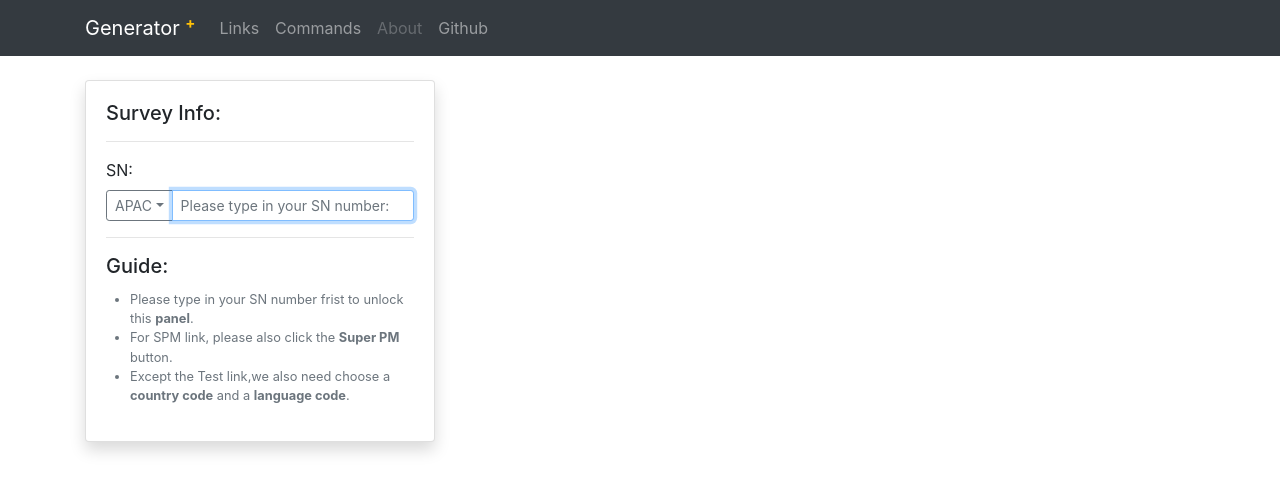
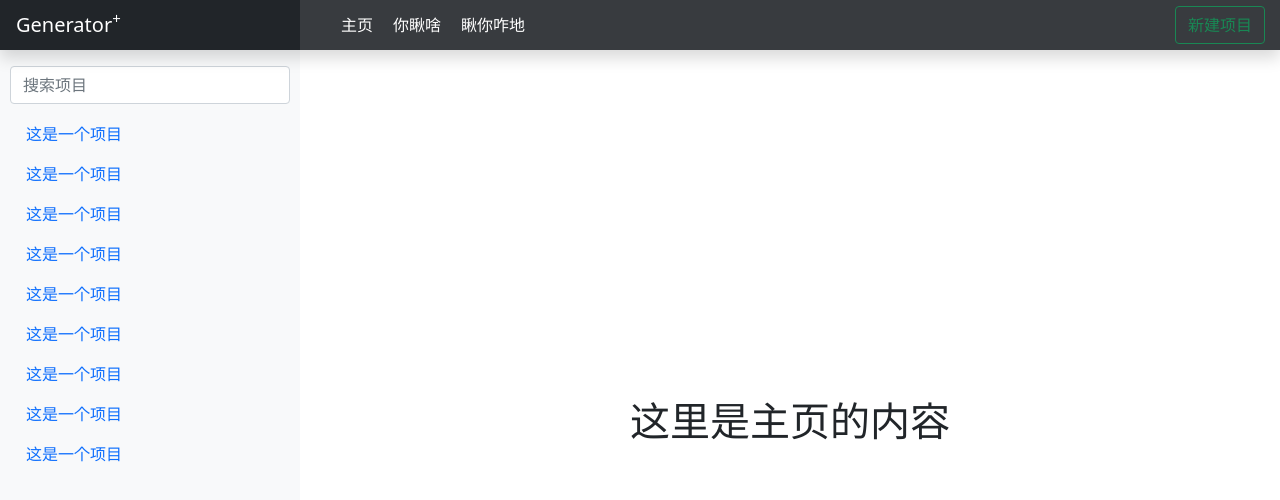
Before and after one commit to WuYunYung/generator-plus, a Vue app: page / in a window 1280 px wide. Shown: the top 500 px of the page. Built offline with nearby package versions, Linux system fonts and the light colour scheme.

Commit message:
初步确认框架

```diff
--- a/src/App.vue
+++ b/src/App.vue
@@ -1,33 +1,41 @@
 <template>
-  <div id="app">
-    <g-navbar />
-    <!-- <g-footer /> -->
-  </div>
+  <article id="app">
+    <router-view id="header" name="header"></router-view>
+    <router-view id="nav" name="nav"></router-view>
+    <router-view></router-view>
+  </article>
 </template>
 
-<script>
-import gNavbar from "./components/gNavbar.vue";
-// import gFooter from "./components/gFooter.vue";
+<style scoped>
+#app {
+  width: 100vw;
+  height: 100vh;
+  display: grid;
+  grid-template-columns: 300px 1fr;
+  grid-template-rows: 50px 1fr;
+  grid-template-areas:
+    "header header"
+    "aside main";
+}
 
-export default {
-  name: "App",
-  components: {
-    gNavbar,
-    // gFooter
-  }
-};
-</script>
-
-<style>
-body,html{
-  width: 100vw;
-  min-height: 100vh;
+#app > #header {
+  grid-area: header;
 }
-#app{
-  width: 100vw;
-  min-height: 100vh;
-  display: flex;
-  flex-direction: column;
-  justify-content: space-between;
+#app > #nav {
+  grid-area: aside;
+}
+#app > main {
+  padding: 15px;
+  grid-area: main;
 }
 </style>
+
+<script>
+import router from "./router";
+export default {
+  router,
+  // mounted(){
+  //   this.$store.commit('initProjects')
+  // }
+}
+</script>
--- a/src/main.js
+++ b/src/main.js
@@ -1,17 +1,17 @@
 import Vue from 'vue'
 import App from './App.vue'
-import ClipboardJS from "clipboard";
-import $ from 'jquery'
-import ElementUI from 'element-ui';
+// import ClipboardJS from "clipboard";
+// import $ from 'jquery'
+// import ElementUI from 'element-ui';
 
-import animate from 'animate.css'
-import 'element-ui/lib/theme-chalk/index.css';
+// import animate from 'animate.css'
+// import 'element-ui/lib/theme-chalk/index.css';
 import 'bootstrap/dist/css/bootstrap.min.css'
-import 'font-awesome/css/font-awesome.css'
-import 'bootstrap'
+// import 'font-awesome/css/font-awesome.css'
+// import 'bootstrap'
 
-Vue.use(animate)
-Vue.use(ElementUI);
+// Vue.use(animate)
+// Vue.use(ElementUI);
 
 Vue.config.productionTip = false
 
@@ -19,11 +19,11 @@ new Vue({
   render: h => h(App),
 }).$mount('#app')
 
-new ClipboardJS('.btn');
+// new ClipboardJS('.btn');
 
-$(function () {
-  $('[data-toggle="tooltip"]').tooltip();
-});
-$(function () {
-  $('[data-toggle="popover"]').popover();
-});
+// $(function () {
+//   $('[data-toggle="tooltip"]').tooltip();
+// });
+// $(function () {
+//   $('[data-toggle="popover"]').popover();
+// });
--- a/src/router/index.js
+++ b/src/router/index.js
@@ -3,34 +3,55 @@ import Vue from 'vue'
 
 Vue.use(VueRouter)
 
-const links= () => import('../components/Links/index.vue')
-const commands=()=>import('../components/Commands/index.vue')
+// const links= () => import('../components/Links/index.vue')
+// const commands=()=>import('../components/Commands/index.vue')
 
-const routes=[
+const header = () => import("../views/header.vue")
+const nav = () => import("../views/nav.vue")
+const home = () => import('../views/home.vue')
+const detail = () => import('../views/detail.vue')
+
+const commmon={header,nav}
+
+const routes = [
   {
-    path:'/generator-plus',
-    alias: '/links',
-    component:links
+    path: '/',
+    components: {
+      ...commmon,
+      default: home
+    }
   },
   {
-    path:'/',
-    alias: '/links',
-    component:links
+    path: '/:sn',
+    components: {
+      ...commmon,
+      default: detail
+    }
   },
-  {
-    path:'/links',
-    component:links
-  },
-  {
-    path:'/commands',
-    component:commands
-  }
+  // {
+  //   path:'/generator-plus',
+  //   alias: '/links',
+  //   component:links
+  // },
+  // {
+  //   path:'/',
+  //   alias: '/links',
+  //   component:links
+  // },
+  // {
+  //   path:'/links',
+  //   component:links
+  // },
+  // {
+  //   path:'/commands',
+  //   component:commands
+  // }
 ]
 
 const router = new VueRouter({
   routes,
-  mode:'history',
-  linkActiveClass:'active'
+  mode: 'history',
+  linkActiveClass: 'active'
 })
 
 export default router
--- /dev/null
+++ b/src/views/detail.vue
@@ -0,0 +1,5 @@
+<template>
+  <main>
+    <h1>这里是项目详情</h1>
+  </main>
+</template>
--- /dev/null
+++ b/src/views/header.vue
@@ -0,0 +1,73 @@
+<template>
+  <header class="navbar navbar-dark sticky-top bg-dark flex-md-nowrap p-0 shadow">
+    <h1 class="header-logo navbar-brand col-md-3 col-lg-2 me-0 px-3">Generator<sup>+</sup></h1>
+    <nav class="header-nav collapse navbar-collapse">
+      <ul class="links navbar-nav px-3">
+        <li class="nav-item text-nowrap"><router-link class="nav-link" to="/">主页</router-link></li>
+        <li class="nav-item text-nowrap"><router-link class="nav-link" to="/">你瞅啥</router-link></li>
+        <li class="nav-item text-nowrap"><router-link class="nav-link" to="/">瞅你咋地</router-link></li>
+      </ul>
+      <form class="form-inline features">
+        <button class="btn btn-outline-success my-2 my-sm-0">新建项目</button>
+      </form>
+    </nav>
+  </header>
+</template>
+
+<style scoped>
+header{
+  background: #383b3f;
+  width: 100%;
+  height: 100%;
+  padding:0;
+  display: grid;
+  grid-template-columns: 300px 1fr;
+  grid-template-rows: 50px;
+}
+
+.header-logo{
+  width: 100%;
+  height: 100%;
+  padding: 0 15px;
+  display:flex;
+  justify-content: flex-start;
+  align-items: center;
+  font-size:20px;
+  margin: 0;
+}
+
+.header-nav{
+  background: #383b3f;
+  padding: 15px;
+  width: 100%;
+  height: 100%;
+  display: flex;
+  justify-content: space-between;
+  align-items: center;
+}
+
+.header-nav >ul{
+  height: 100%;
+  display:flex;
+  align-items: center;
+  margin: 0;
+  padding:0;
+}
+
+.header-nav li{
+  margin:0 10px;
+  list-style-type: none;
+}
+
+.features{
+  justify-content: flex-end;
+}
+
+.links{
+  justify-content: flex-start;
+}
+
+.navbar-nav{
+  flex-direction: row;
+}
+</style>
--- /dev/null
+++ b/src/views/home.vue
@@ -0,0 +1,15 @@
+<template>
+  <main id="home">
+    <h1>这里是主页的内容</h1>
+  </main>
+</template>
+
+<style scoped>
+#home{
+  width: 100%;
+  height:100%;
+  display:flex;
+  justify-content: center;
+  align-items: center;
+}
+</style>
--- /dev/null
+++ b/src/views/nav.vue
@@ -0,0 +1,66 @@
+<template>
+  <nav class="pt-3 bg-light sidebar">
+    <form class="features">
+      <input
+        class="form-control mr-sm-2"
+        type="search"
+        placeholder="搜索项目"
+        aria-label="Search"
+      />
+    </form>
+    <ul class="nav flex-column">
+      <li class="nav-item">
+        <router-link class="nav-link" to="/1">这是一个项目</router-link>
+      </li>
+      <li class="nav-item">
+        <router-link class="nav-link" to="/2">这是一个项目</router-link>
+      </li>
+      <li class="nav-item">
+        <router-link class="nav-link" to="/3">这是一个项目</router-link>
+      </li>
+      <li class="nav-item">
+        <router-link class="nav-link" to="/4">这是一个项目</router-link>
+      </li>
+      <li class="nav-item">
+        <router-link class="nav-link" to="/5">这是一个项目</router-link>
+      </li>
+      <li class="nav-item">
+        <router-link class="nav-link" to="/6">这是一个项目</router-link>
+      </li>
+      <li class="nav-item">
+        <router-link class="nav-link" to="/7">这是一个项目</router-link>
+      </li>
+      <li class="nav-item">
+        <router-link class="nav-link" to="/8">这是一个项目</router-link>
+      </li>
+      <li class="nav-item">
+        <router-link class="nav-link" to="/9">这是一个项目</router-link>
+      </li>
+    </ul>
+  </nav>
+</template>
+
+<style scoped>
+#nav {
+  padding: 10px;
+  display: flex;
+  flex-direction: column;
+  overflow: hidden;
+}
+.features{
+  margin-bottom: 10px;
+}
+.nav{
+  display: flex;
+  flex-direction: column;
+  flex-wrap: nowrap;
+  overflow-y:auto;
+}
+</style>
+
+<script>
+import router from "../router";
+export default {
+  router,
+};
+</script>
```
Also changed, not shown: package.json (+2 -5 lines), 1 other file (tests, documents, lock files or other folders).
